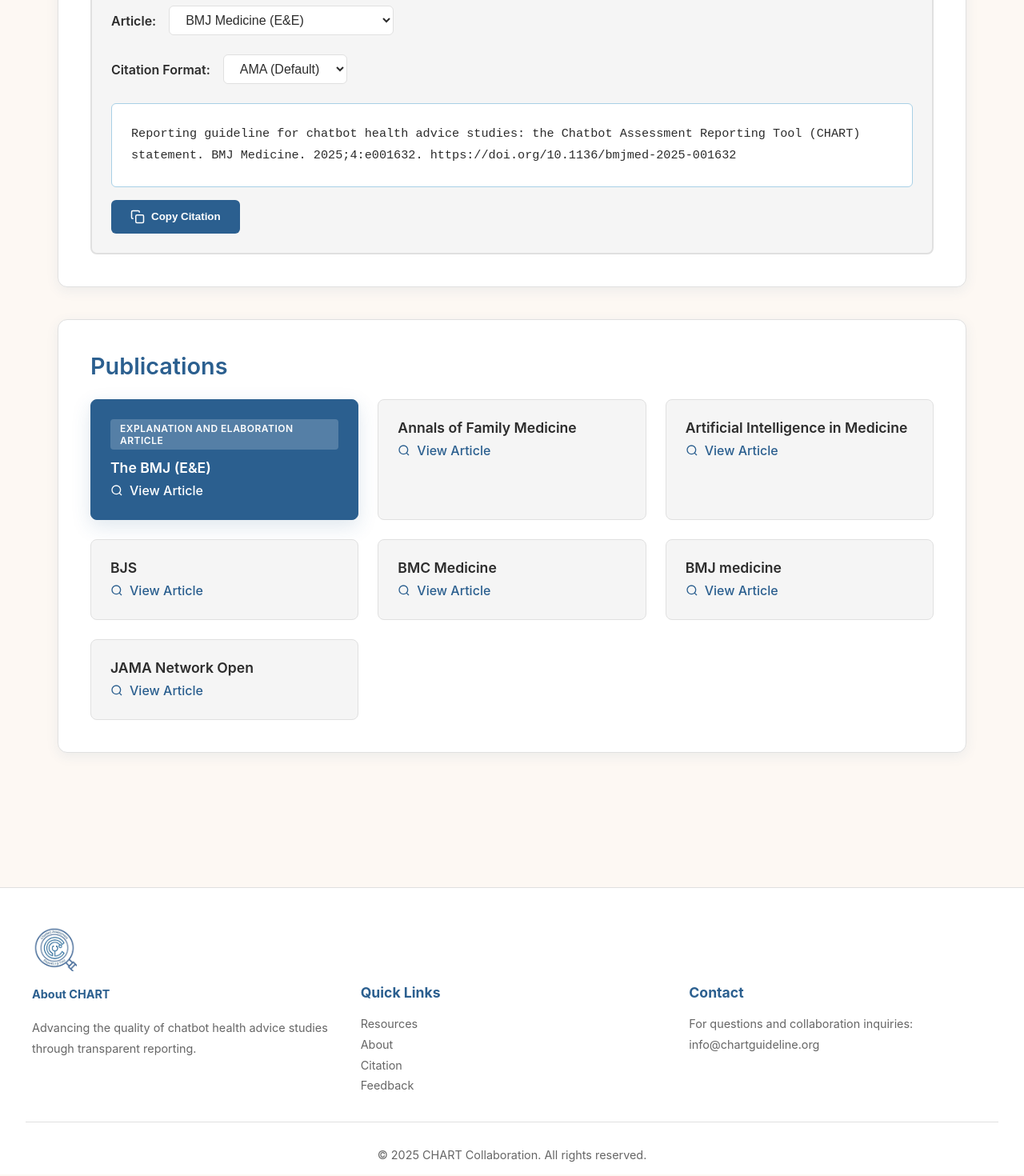
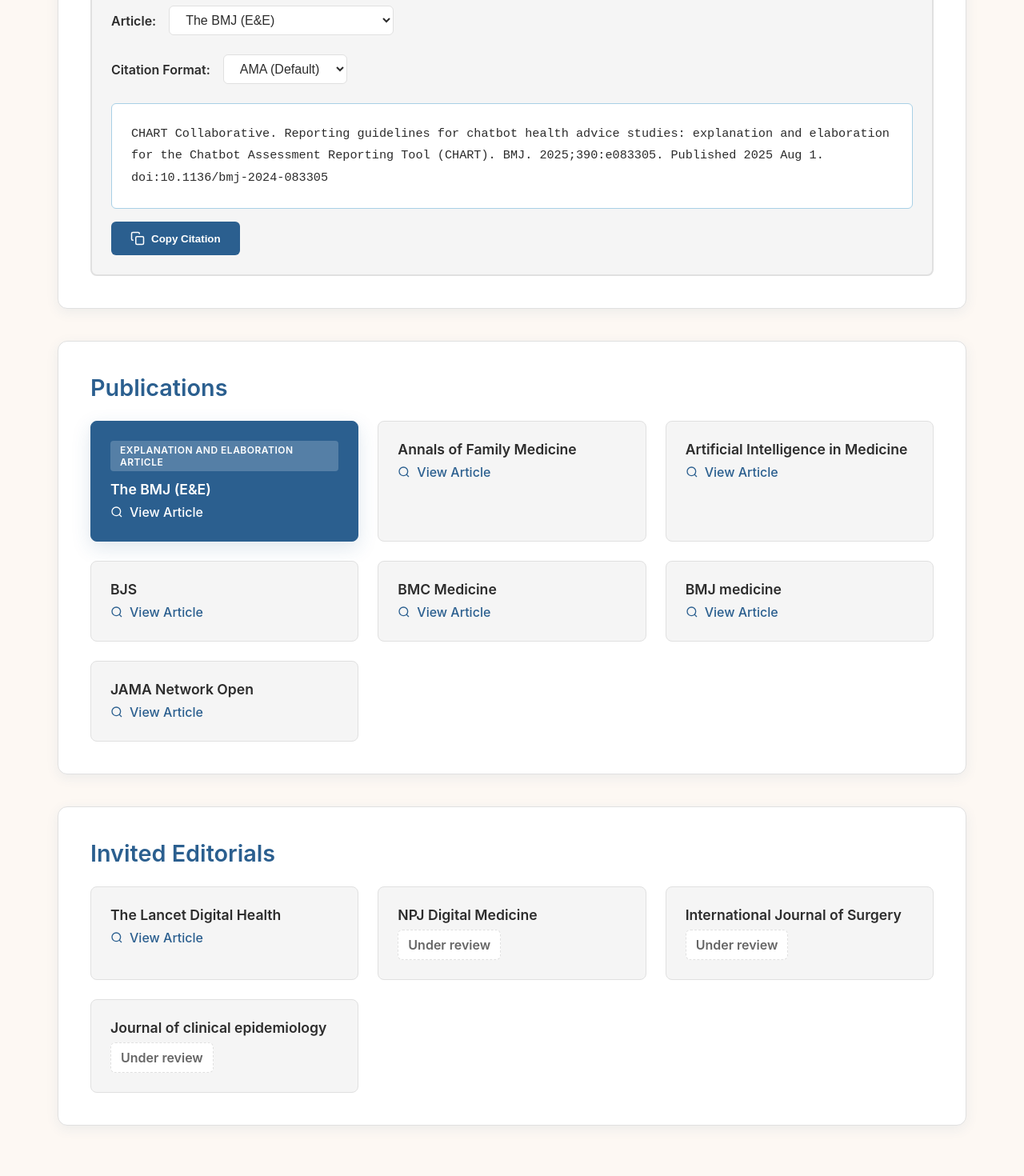
Before and after one commit to CHARTGuideline/CHARTGuideline.github.io, a React (Vite) app: page /citation in a window 1280 px wide. Shown: the part 340-1810 px from the top of the page at 80% size. Built offline with nearby package versions, Linux system fonts and the light colour scheme.

Commit message:
added editorials

```diff
--- a/src/pages/Citation.tsx
+++ b/src/pages/Citation.tsx
@@ -186,6 +186,16 @@
   }
 `;
 
+const StatusText = styled.span<{ theme: any }>`
+  display: inline-block;
+  padding: 0.5rem 0.75rem;
+  border-radius: 6px;
+  background: ${props => props.theme.surface};
+  color: ${props => props.theme.textSecondary};
+  border: 1px dashed ${props => props.theme.border};
+  font-weight: 600;
+`;
+
 const Citation = () => {
   const { theme } = useTheme();
   const [citationFormat, setCitationFormat] = useState('ama');
@@ -194,10 +204,10 @@
 
   const articleCitations = {
     'bmj-medicine-ee': {
-      ama: 'Reporting guideline for chatbot health advice studies: the Chatbot Assessment Reporting Tool (CHART) statement. BMJ Medicine. 2025;4:e001632. https://doi.org/10.1136/bmjmed-2025-001632',
-      vancouver: 'Reporting guideline for chatbot health advice studies: the Chatbot Assessment Reporting Tool (CHART) statement. BMJ Medicine. 2025;4:e001632. https://doi.org/10.1136/bmjmed-2025-001632',
-      apa: 'CHART Collaborative. (2025). Reporting guideline for chatbot health advice studies: The Chatbot Assessment Reporting Tool (CHART) statement. BMJ Medicine, 4, e001632. https://doi.org/10.1136/bmjmed-2025-001632',
-      mla: 'CHART Collaborative. "Reporting Guideline for Chatbot Health Advice Studies: The Chatbot Assessment Reporting Tool (CHART) Statement." BMJ Medicine, vol. 4, 2025, e001632. doi:10.1136/bmjmed-2025-001632.'
+      ama: 'CHART Collaborative. Reporting guidelines for chatbot health advice studies: explanation and elaboration for the Chatbot Assessment Reporting Tool (CHART). BMJ. 2025;390:e083305. Published 2025 Aug 1. doi:10.1136/bmj-2024-083305',
+      vancouver: 'CHART Collaborative. Reporting guidelines for chatbot health advice studies: explanation and elaboration for the Chatbot Assessment Reporting Tool (CHART). BMJ. 2025 Aug 1;390:e083305. doi: 10.1136/bmj-2024-083305.',
+      apa: 'CHART Collaborative (2025). Reporting guidelines for chatbot health advice studies: explanation and elaboration for the Chatbot Assessment Reporting Tool (CHART). BMJ (Clinical research ed.), 390, e083305. https://doi.org/10.1136/bmj-2024-083305',
+      mla: 'CHART Collaborative. “Reporting guidelines for chatbot health advice studies: explanation and elaboration for the Chatbot Assessment Reporting Tool (CHART).” BMJ (Clinical research ed.) vol. 390 e083305. 1 Aug. 2025, doi:10.1136/bmj-2024-083305'
     },
     'annals-family-medicine': {
       ama: 'Reporting Guideline for Chatbot Health Advice Studies: Chatbot Assessment Reporting Tool (CHART) Statement. The Annals of Family Medicine. 2025;23(5):389-398. doi:https://doi.org/10.1370/afm.250386',
@@ -238,12 +248,12 @@
   };
 
   const articleOptions = [
-    { value: 'bmj-medicine-ee', label: 'BMJ Medicine (E&E)' },
+    { value: 'bmj-medicine-ee', label: 'The BMJ (E&E)' },
     { value: 'annals-family-medicine', label: 'Annals of Family Medicine' },
     { value: 'artificial-intelligence-medicine', label: 'Artificial Intelligence in Medicine' },
     { value: 'bjs', label: 'BJS' },
-    { value: 'bmj', label: 'BMJ' },
     { value: 'bmc-medicine', label: 'BMC Medicine' },
+    { value: 'bmj', label: 'BMJ Medicine' },
     { value: 'jama-network-open', label: 'JAMA Network Open' }
   ];
 
@@ -262,6 +272,13 @@
     { name: 'BMC Medicine', url: 'https://bmcmedicine.biomedcentral.com/articles/10.1186/s12916-025-04274-w' },
     { name: 'BMJ medicine', url: 'https://bmjmedicine.bmj.com/content/4/1/e001632' },
     { name: 'JAMA Network Open', url: 'https://jamanetwork.com/journals/jamanetworkopen/fullarticle/2837224' }
+  ];
+
+  const invitedEditorials = [
+    { name: 'The Lancet Digital Health', url: 'https://www.thelancet.com/journals/landig/article/PIIS2589-7500(25)00092-5/fulltext', status: 'Under review' },
+    { name: 'NPJ Digital Medicine', url: null, status: 'Under review' },
+    { name: 'International Journal of Surgery', url: null, status: 'Under review' },
+    { name: 'Journal of clinical epidemiology', url: null, status: 'Under review' }
   ];
 
   const copyCitation = () => {
@@ -356,6 +373,33 @@
           ))}
         </JournalsGrid>
       </CitationBlock>
+
+      <CitationBlock
+        theme={theme}
+        initial={{ opacity: 0, y: 20 }}
+        animate={{ opacity: 1, y: 0 }}
+        transition={{ duration: 0.5, delay: 0.2 }}
+      >
+        <h2>Invited Editorials</h2>
+        <JournalsGrid>
+          {invitedEditorials.map((journal, index) => (
+            <JournalItem key={index} theme={theme}>
+              <h3>{journal.name}</h3>
+              {journal.url ? (
+                <JournalLink href={journal.url} target="_blank" rel="noopener noreferrer" theme={theme}>
+                  <svg viewBox="0 0 24 24" fill="none" stroke="currentColor" strokeWidth="2">
+                    <circle cx="11" cy="11" r="8"/>
+                    <path d="m21 21-4.35-4.35"/>
+                  </svg>
+                  View Article
+                </JournalLink>
+              ) : (
+                <StatusText theme={theme}>{journal.status ?? 'Under review'}</StatusText>
+              )}
+            </JournalItem>
+          ))}
+        </JournalsGrid>
+      </CitationBlock>
     </PageContainer>
   );
 };
```
